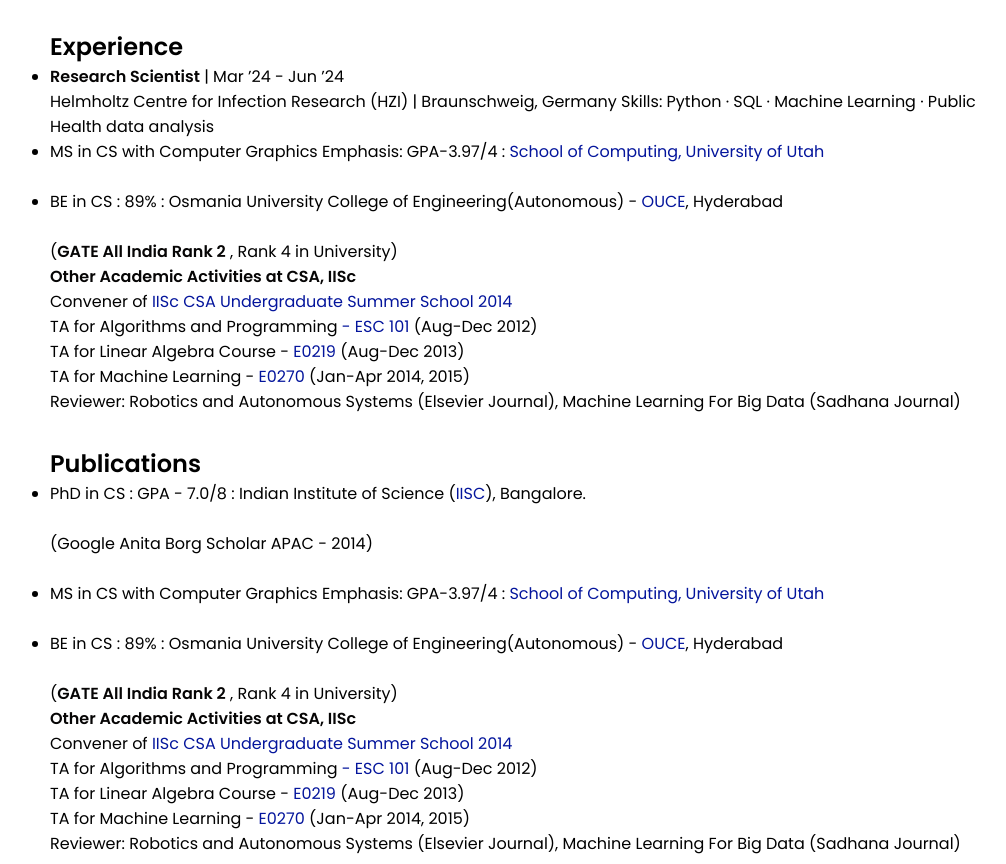
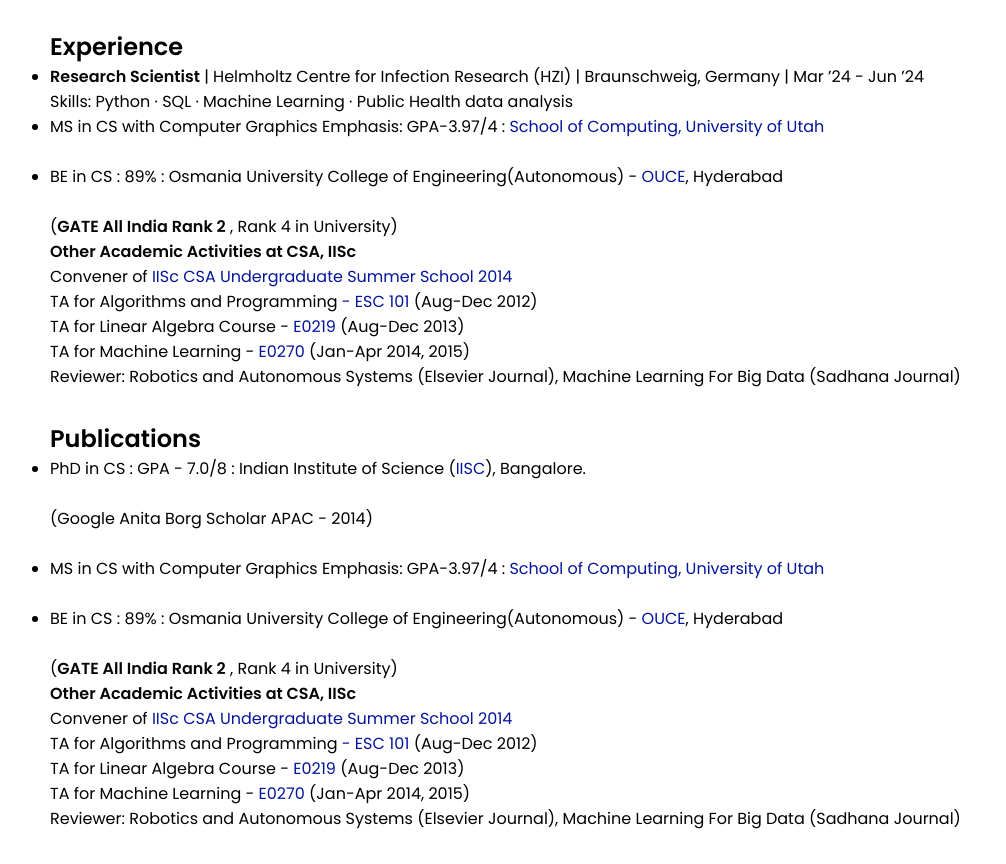
Before and after one commit to sudipcs/sudipcs.github.io, a plain HTML site: page index.html in a window 1280 px wide. Shown: the part 1276-2140 px from the top of the page, without its empty margins (110-1116 px from the left). Drawn offline with Linux system fonts and the light colour scheme.

Commit message:
Update index.html

```diff
--- a/index.html
+++ b/index.html
@@ -134,8 +134,7 @@
         <div class="text-container">
 
     <dd><ul>
-    <li> <b>Research Scientist</b> | Mar ’24 - Jun ’24 </li>
-	Helmholtz Centre for Infection Research (HZI) | Braunschweig, Germany
+    <li> <b>Research Scientist</b> | Helmholtz Centre for Infection Research (HZI) | Braunschweig, Germany | Mar ’24 - Jun ’24 </li>
 	Skills: Python · SQL · Machine Learning · Public Health data analysis <br>
 
     <li>MS in CS with Computer Graphics Emphasis: GPA-3.97/4 : <a href="http://www.cs.utah.edu/">School of Computing, University of Utah</a> </li><br>
```
